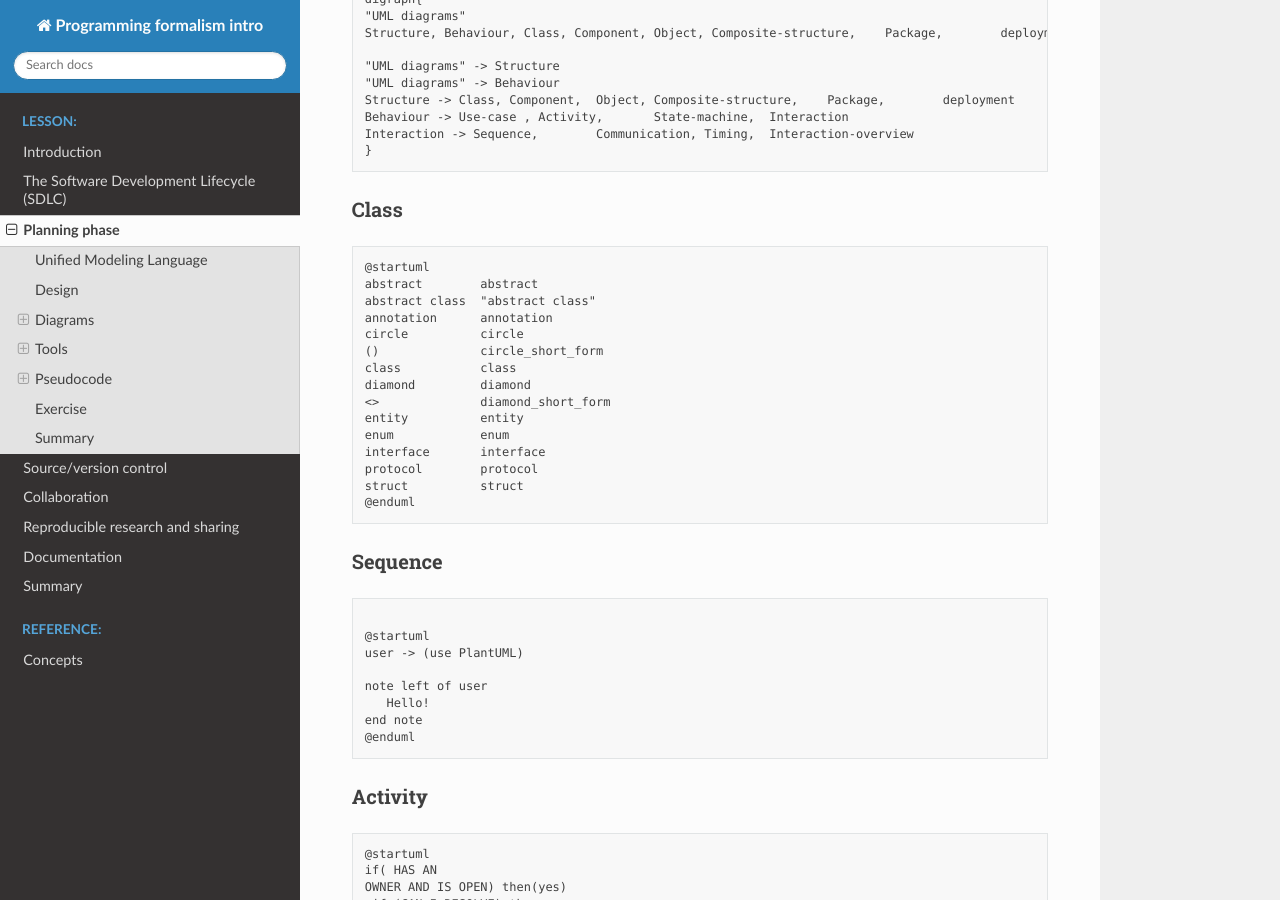
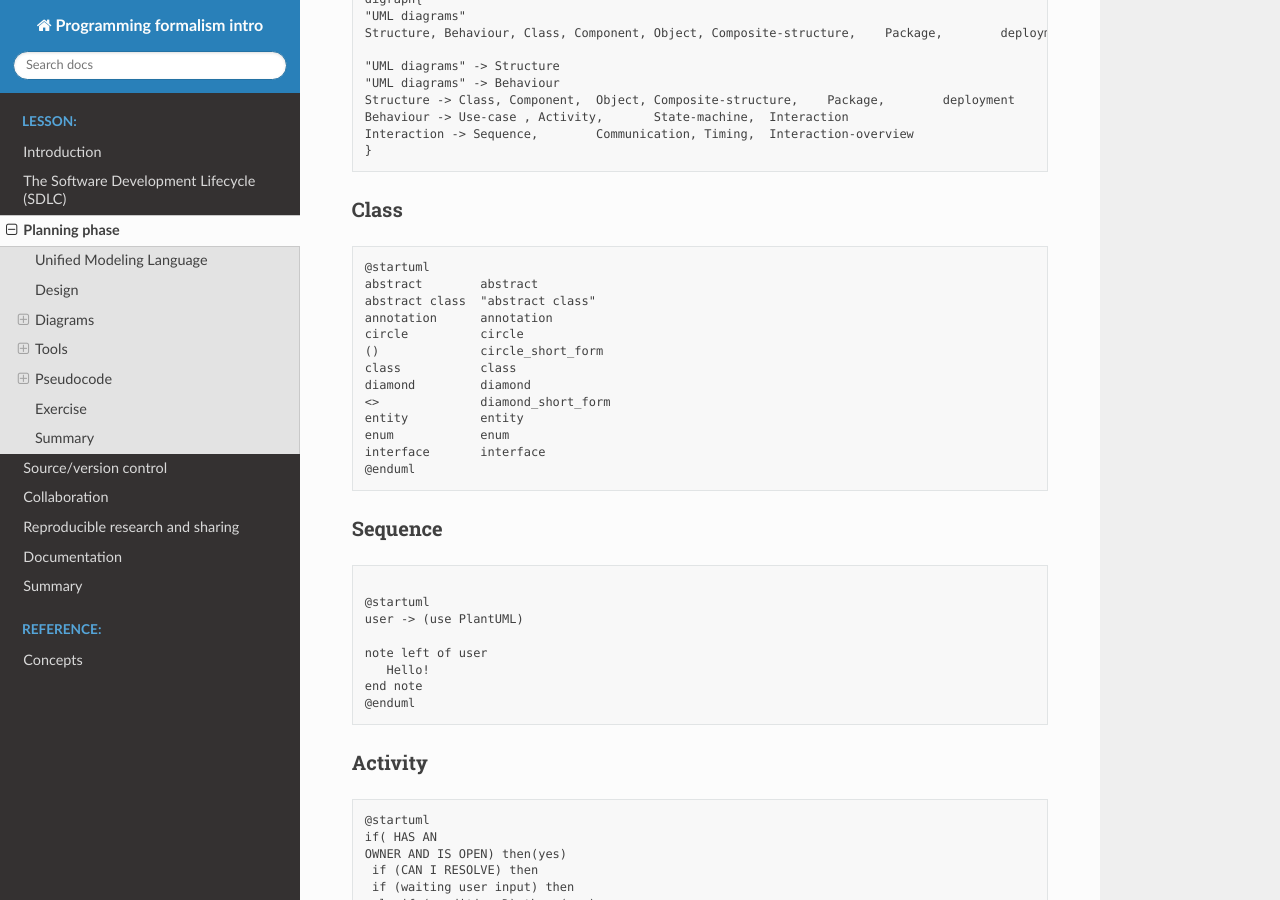
Before and after one commit to UPPMAX/programming_formalisms_intro, a Sphinx documentation site: the page built from doc/flowcharts.md, in a window 1280 px wide and 900 px high, scrolled down 1740 px. Built offline with Sphinx 7.4.7 and the Read the Docs theme 2.0.0, drawn with Linux system fonts in a browser that asks for light colours; pages that are not in the unit, such as notebooks, are missing from menus.

Commit message:
Update flowcharts.md

````diff
--- a/doc/flowcharts.md
+++ b/doc/flowcharts.md
@@ -101,8 +101,6 @@ diamond         diamond
 entity          entity
 enum            enum
 interface       interface
-protocol        protocol
-struct          struct
 @enduml
 ```
 
````
